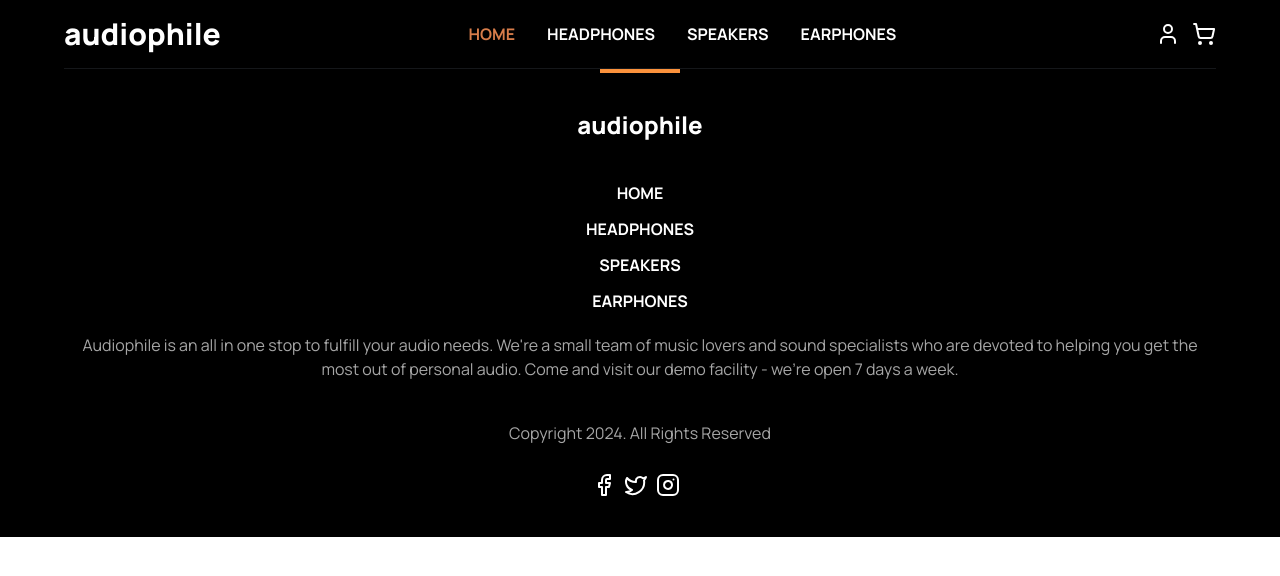
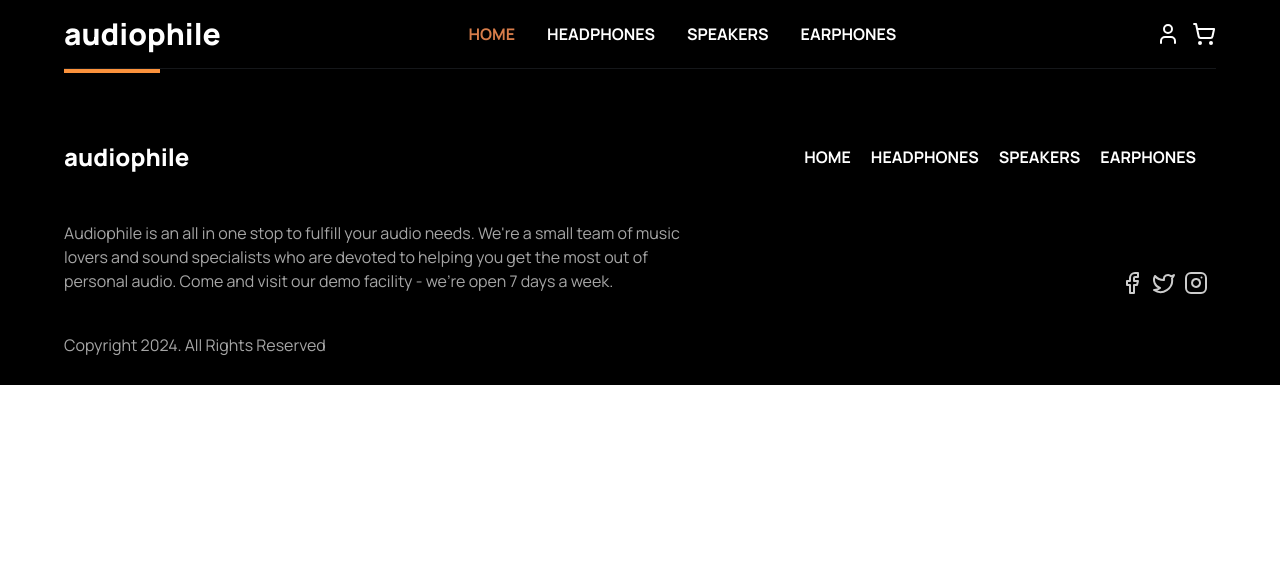
Before and after one commit to emmaGH1/audiophile-ecommerce, a Next.js app: page / in a window 1280 px wide. Shown: the top 576 px of the page. Built offline with nearby package versions, Linux system fonts and the light colour scheme.

Commit message:
feat: Implement footer component

```diff
--- a/app/layout.tsx
+++ b/app/layout.tsx
@@ -28,7 +28,7 @@ export default function RootLayout({
 }) {
   return (
     <html lang="en" className={manrope.className}>
-      <body className="">
+      <body className="flex flex-col">
         <Navbar />
         <main className="min-h-screen flex flex-col items-center">
           {children}
--- a/components/ui/Footer.tsx
+++ b/components/ui/Footer.tsx
@@ -5,30 +5,44 @@ import Link from "next/link";
 const Footer = () => {
   return (
     <div className="w-full bg-black-900">
-      <div className="flex flex-col items-center w-9/10 mx-auto ">
-        <div className="h-1 w-20 bg-orange-400"/>
+      <div className="flex flex-col items-center w-9/10 mx-auto md:items-start">
+        <div className="h-1 w-20 md:w-24 bg-orange-400"/>
+        <div className="md:flex md:justify-between mt-10 md:mt-8 md:mb-8 md:w-full">
             <Link href='/' className="font-extrabold text-2xl text-white-text mt-9">audiophile</Link>
-        <ul className="flex flex-col items-center mt-7 mb-5">
+            <ul className="flex flex-col md:flex-row items-center mt-7 mb-5">
                 {NavLinks.map(link => {
                     return (
                         <Link
                             href={link.path}
                             key={link.label}
-                        className='text-white-text uppercase text-base font-bold mt-3 hover:text-orange-primary transition-colors duration-300'
+                            className='text-white-text uppercase text-base font-bold mt-3 md:mr-5 hover:text-orange-primary transition-colors duration-300'
                             >
                             {link.label}
                         </Link>
                     )
                 })}
             </ul>
-        <p className="text-black-200/80 text-center">
+        </div>
+        <div className="md:flex md:justify-between md:w-full">
+            <div className="md:flex md:flex-col">
+                <p className="text-black-200/80 text-center md:text-start md:w-3/5">
                     {footerText}
                 </p>
-        <p className="text-black-200/80 text-center mt-10 mb-7">Copyright 2024. All Rights Reserved</p>
-        <div className="flex text-white-text mb-10">
-          <Facebook className="mr-2" />
-          <Twitter className="mr-2" />
-          <Instagram className="mr-2" />
+                <p className="text-black-200/80 text-center md:text-start mt-10 mb-7">Copyright 2024. All Rights Reserved
+                </p>
+            </div>
+            <div className="flex justify-center text-white-text/80 mb-10 md:items-center">
+            <Link href='github.com/emmagh1' className="mr-2 md:hover:text-orange-400 transition-colors duration-150" >
+                <Facebook />
+            </Link>
+            <Link href='https://twitter.com/emmadotdev' className="mr-2 md:hover:text-orange-400 transition-colors duration-150">
+                <Twitter />
+            </Link>
+            <Link href='emmajs.vercel.app' className="mr-2 md:hover:text-orange-400 transition-colors duration-150">
+                <Instagram />
+            </Link>
+
+            </div>
         </div>
       </div>
     </div>
```
Lines whose indentation alone changed are shown as unchanged.
